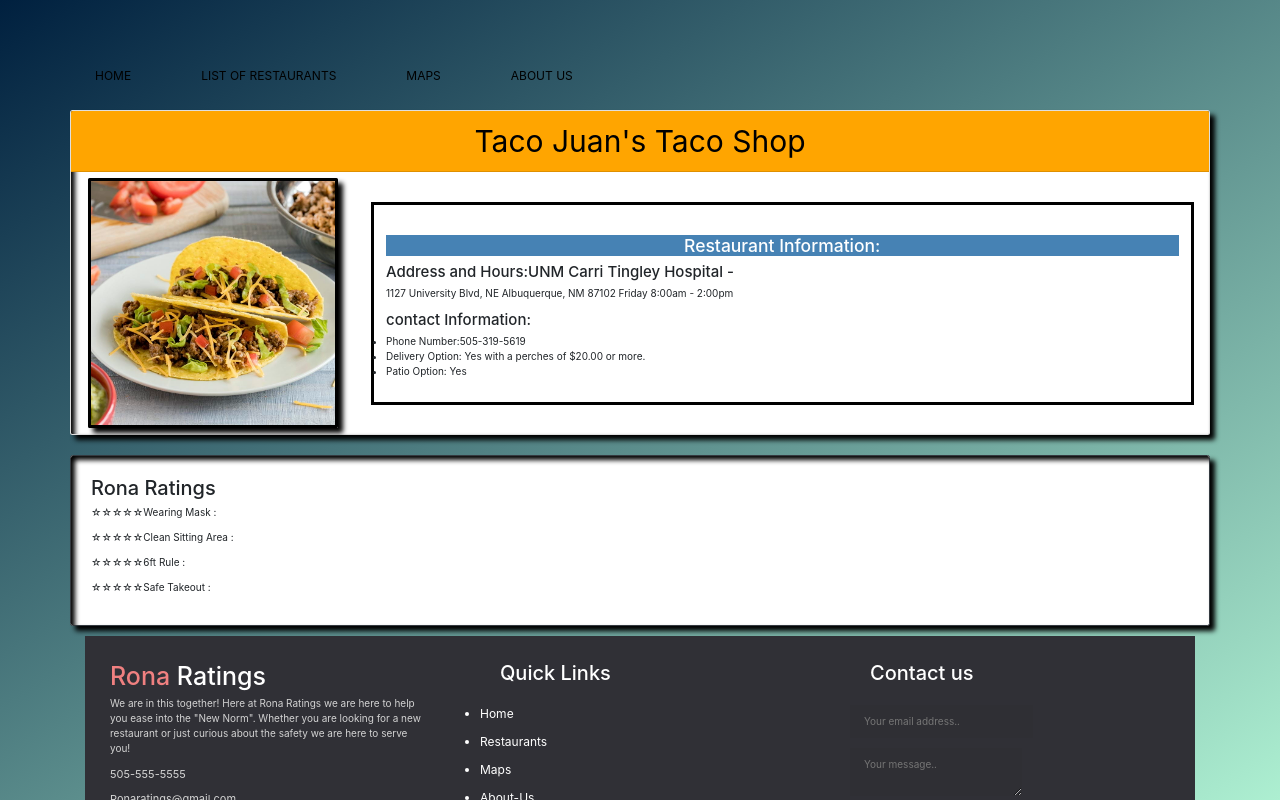
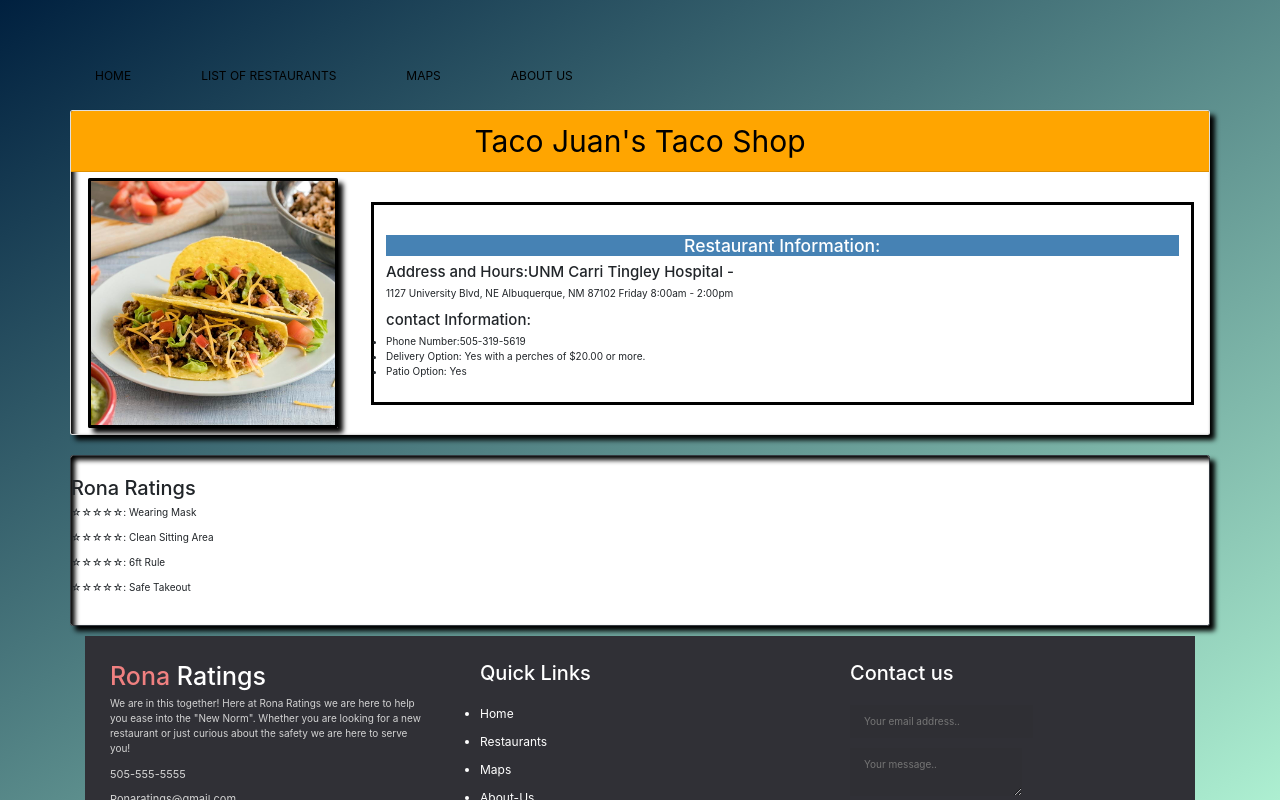
Before and after one commit to Rona-Ratings/Rona-Ratings, a React (Create React App) app in the folder frontend/: page /restaurant-details in a window 1280 px wide. Shown: the top 800 px of the page. Built offline with nearby package versions, Linux system fonts and the light colour scheme.

Commit message:
push css files

```diff
--- a/frontend/src/index.js
+++ b/frontend/src/index.js
@@ -1,4 +1,5 @@
 import ReactDOM from 'react-dom'
 import {App} from "./ui/App"
 import 'bootstrap/dist/css/bootstrap.css';
+
 ReactDOM.render(App(), document.querySelector('#root'));
--- a/frontend/src/ui/App.js
+++ b/frontend/src/ui/App.js
@@ -6,7 +6,7 @@ import React from 'react'
 import {RestaurantDetails} from "./restaurant-details/restaurant-details";
 import { RestaurantListings } from "./restaurant-listings/restaurant-listings";
 import { RestaurantHome} from "./restaurant-home/restaurant-home";
-
+import "./restaurant-home/restaurant-home.css"
 export const App = () => (
     <>
         <BrowserRouter>
--- a/frontend/src/ui/restaurant-details/restaurant-details.css
+++ b/frontend/src/ui/restaurant-details/restaurant-details.css
@@ -233,27 +233,7 @@ header{
 
 /*===========End Of Footing===========*/
 
-/*===========Rona Rating===========*/
-h2{
-    padding-left: 1em;
-    font-size: 20px;
-}
-.rating > span:hover:before {
-    content: "\2605";
-    position: absolute;
 
-}
-.rating {
-    unicode-bidi: bidi-override;
-    direction: rtl;
-    padding-left: 2em;
-}
-.rating > span:hover:before,
-.rating > span:hover ~ span:before {
-    content: "\2605";
-    position: absolute;
-}
-/*===========End Rona Rating===========*/
 /*------------ text --------------*/
 .col-md-4 {
     padding: 2em 2em;
--- a/frontend/src/ui/restaurant-details/restaurant-details.js
+++ b/frontend/src/ui/restaurant-details/restaurant-details.js
@@ -1,8 +1,14 @@
 import React from "react";
-import {Badge} from "react-bootstrap";
+
+
 import "./restaurant-details.css"
+
+import {Badge, Container} from "react-bootstrap";
+import restaurantDetails from"../restaurant-details/restaurant-details.module.css"
+
 import TacoPlaceHolder from '../restaurant-listings/tacos-placeholder.jpg'
 import styles from "../restaurant-listings/restaurant-listings.module.css";
+
 export const RestaurantDetails = () => (
 
     <>
@@ -68,22 +74,22 @@ export const RestaurantDetails = () => (
             <div className="card border-dark mb-3">
                 <div className="row no-gutters">
                     <div className="col-md-4">
-                        <h2>Rona Ratings</h2>
-                        <div className="rating">
-                            <p> : Wearing Mask</p><span>☆</span><span>☆</span><span>☆</span><span>☆</span><span>☆</span>
-
+                        <h2 className={restaurantDetails}>Rona Ratings</h2>
+                        <div className={restaurantDetails.rating}>
+                            <span className={1}>☆</span><span>☆</span><span>☆</span><span>☆</span><span>☆</span>
+                            <p>: Wearing Mask</p>
                         </div>
-                        <div className="rating">
-                            <p> : Clean Sitting Area</p>
+                        <div className={restaurantDetails.rating}>
                             <span>☆</span><span>☆</span><span>☆</span><span>☆</span><span>☆</span>
-
+                            <p>: Clean Sitting Area</p>
                         </div>
-                        <div className="rating">
-                            <p> : 6ft Rule</p><span>☆</span><span>☆</span><span>☆</span><span>☆</span><span>☆</span>
-
+                        <div className={restaurantDetails.rating}>
+                            <span>☆</span><span>☆</span><span>☆</span><span>☆</span><span>☆</span>
+                            <p>: 6ft Rule</p>
                         </div>
-                        <div className="rating">
-                            <p> : Safe Takeout</p><span>☆</span><span>☆</span><span>☆</span><span>☆</span><span>☆</span>
+                        <div className={restaurantDetails.rating}>
+                            <span>☆</span><span>☆</span><span>☆</span><span>☆</span><span>☆</span>
+                            <p>: Safe Takeout</p>
                         </div>
                     </div>
                 </div>
@@ -143,8 +149,6 @@ export const RestaurantDetails = () => (
                             <i className="fas fa-envelope">
                                 Send</i>
                         </button>
-
-
                         <h3>About Us</h3>
                         <div className="footing">
                             <div className="col-row mb-4">
@@ -163,18 +167,12 @@ export const RestaurantDetails = () => (
                                 </Badge>{' '}
                                 <div className="footer-bottom">
                                     &copy; Covid-9-Team|Deep Dive Coding
-
                                 </div>
                             </div>
-
                         </div>
                     </div>
                 </div>
             </div>
-
-
         </div>
-
-
     </>
 )
--- /dev/null
+++ b/frontend/src/ui/restaurant-details/restaurant-details.module.css
@@ -0,0 +1,21 @@
+/*===========Rona Rating===========*/
+/*h2{*/
+/*    padding-left: 1em;*/
+/*    font-size: 20px;*/
+/*}*/
+/*.rating > span:hover:before {*/
+/*    content: "\2605";*/
+/*    position: absolute;*/
+
+/*}*/
+/*.rating {*/
+/*    unicode-bidi: bidi-override;*/
+/*    direction: rtl;*/
+/*    padding-left: 2em;*/
+/*}*/
+/*.rating > span:hover:before,*/
+/*.rating > span:hover ~ span:before {*/
+/*    content: "\2605";*/
+/*    position: absolute;*/
+/*}*/
+/*===========End Rona Rating===========*/
```
Also changed, not shown: 2 other files (tests, documents, lock files or other folders).
